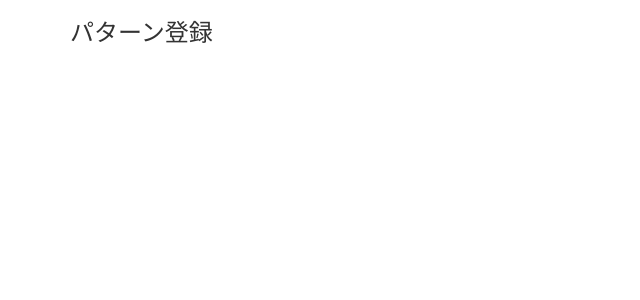
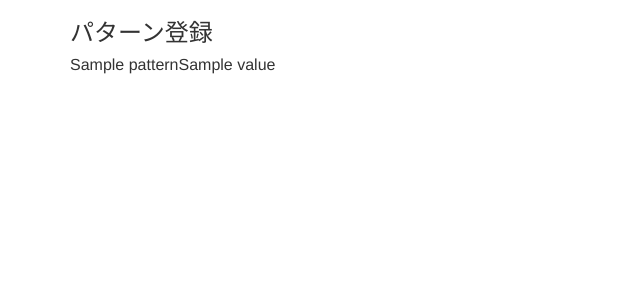
Before and after one commit to hiko2msp/open-qa, a Flask app: template templates/index.html in a window 1280 px wide. Shown: the top 300 px of the page, without its empty margins (0-640 px from the left). Run offline with Flask 2, Linux system fonts and the light colour scheme; the template is opened without the code that fills it: most values are stand-ins (such as "Sample title", 1, 10 or a date in 2020); parts of the project's set-up code (start-up, migrations or seed data) failed here and were passed over; some libraries are stand-ins or nearby versions.

Commit message:
add pattern

```diff
--- a/main.py
+++ b/main.py
@@ -31,10 +31,15 @@ def event():
     return str(request.args)
 
 from reply_pattern import ReplyPattern
+reply_pattern = ReplyPattern()
 
 @app.route('/')
 def index():
-    return render_template('index.html')
+    render_object = {
+        'message': 'テストメッセージ',
+        'reply_pattern_dict': reply_pattern.get_pattern()
+    }
+    return render_template('index.html', **render_object)
 
 @app.route('/js/<path:path>')
 def send_js(path):
--- a/templates/index.html
+++ b/templates/index.html
@@ -12,6 +12,18 @@
     <div class="container">
       <div class="header">
         <h3>パターン登録</h3>
+        {{ message }}
+        <table>
+          {% for pattern in reply_pattern_dict %}
+          <tr>
+            <td>{{ pattern }}</td>
+            {% for key, value in reply_pattern_dict[pattern].items() %}
+            <td>{{ value }}</td>
+            {% endfor %}
+          </tr>
+          {% endfor %}
+        </table>
+
       </div>
     </div>
   </body>
```
Also changed, not shown: reply_pattern.py (+11 -6 lines).
